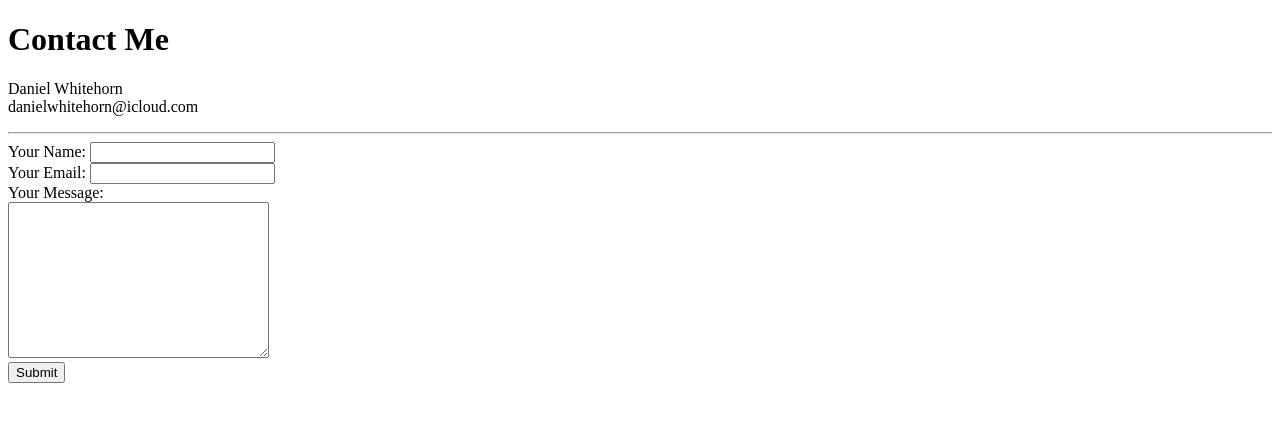
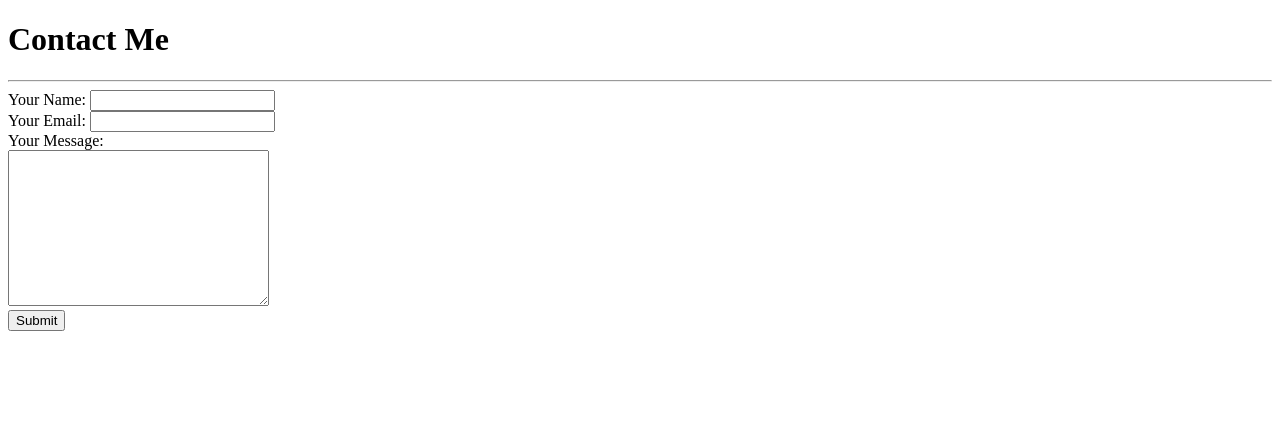
Before and after one commit to dwhitehorn/cv, a plain HTML site: page contact.html in a window 1280 px wide. Drawn offline with Linux system fonts and the light colour scheme.

Commit message:
Update contact.html

```diff
--- a/contact.html
+++ b/contact.html
@@ -6,11 +6,6 @@
   </head>
   <body>
     <h1>Contact Me</h1>
-    <p>
-      Daniel Whitehorn
-      <br>
-      danielwhitehorn@icloud.com
-    </p>
     <hr>
     <form action="mailto:danielwhitehorn@icloud.com" method="post" enctype="text/plain">
       <label for="">Your Name:</label>
```
